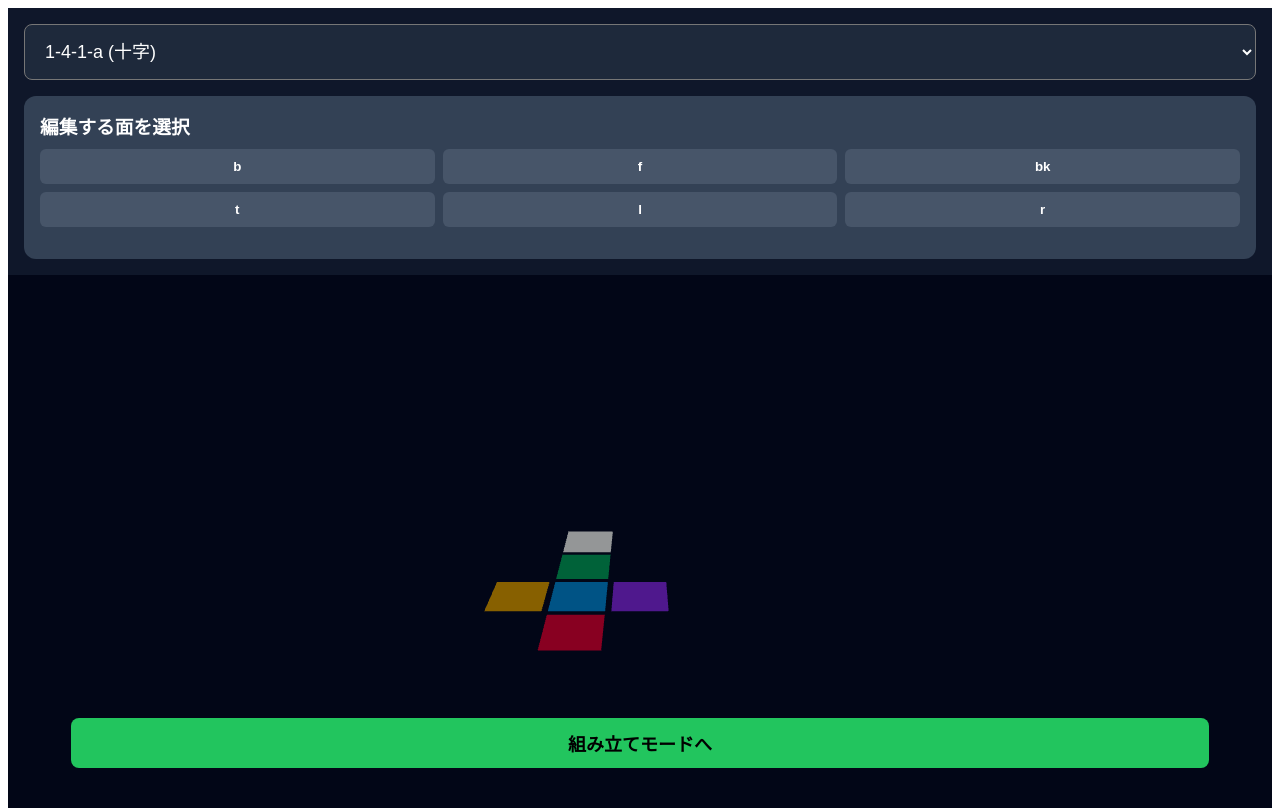
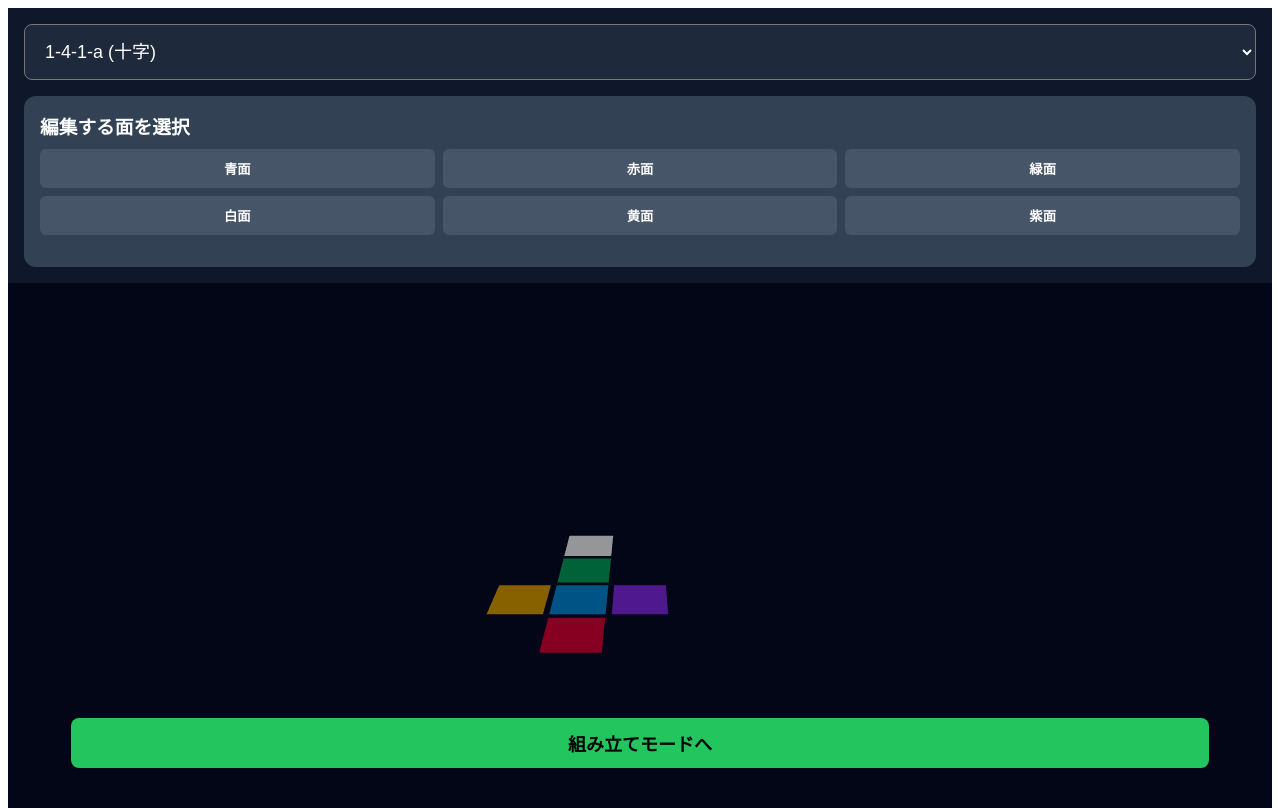
Before and after one commit to bqyujiyamada-code/study-quest, a Next.js app: page /cube-quest in a window 1280 px wide. Built offline with nearby package versions, Linux system fonts and the light colour scheme.

Commit message:
fix cube-quest

```diff
--- a/src/app/cube-quest/page.tsx
+++ b/src/app/cube-quest/page.tsx
@@ -12,7 +12,12 @@ type FaceConfig = { text: string; rotation: number };
 // --- 定数 ---
 const COLORS = { b: "#0ea5e9", f: "#f43f5e", bk: "#10b981", l: "#eab308", r: "#a855f7", t: "#f8fafc" };
 
-// --- パターンデータ ---
+// 直感的な名前のマップ
+const FACE_LABELS: Record<string, string> = {
+  b: "青面", f: "赤面", bk: "緑面", l: "黄面", r: "紫面", t: "白面",
+  c1: "中央1", c2: "中央2", c3: "中央3", left: "左面", r1: "右1", r2: "右2", r3: "右3"
+};
+
 const getPatterns = (): Record<string, FaceDef[]> => ({
   "1-4-1-a (十字)": [
     { id: "b", color: COLORS.b, pos: [0, 0, 0], pivot: [0, 0, 0], axis: "X", sign: 0 },
@@ -104,7 +109,6 @@ const getPatterns = (): Record<string, FaceDef[]> => ({
   ]
 });
 
-// --- コンポーネント ---
 function FaceInstance({ def, progress, allFaces, config, isSelected }: { def: FaceDef; progress: number; allFaces: FaceDef[]; config: FaceConfig; isSelected: boolean }) {
   const groupRef = useRef<THREE.Group>(null);
 
@@ -169,15 +173,16 @@ export default function CubeQuestPage() {
             <h3 style={{ margin: "0 0 10px 0" }}>編集する面を選択</h3>
             <div style={{ display: "grid", gridTemplateColumns: "repeat(3, 1fr)", gap: "8px", marginBottom: "16px" }}>
               {currentFaces.map((f) => (
-                <button key={f.id} onClick={() => setSelectedId(f.id)} style={{ padding: "10px", background: selectedId === f.id ? "#38bdf8" : "#475569", border: "none", borderRadius: "6px", color: "white", fontWeight: "bold" }}>{f.id}</button>
+                <button key={f.id} onClick={() => setSelectedId(f.id)} style={{ padding: "10px", background: selectedId === f.id ? "#38bdf8" : "#475569", border: "none", borderRadius: "6px", color: "white", fontWeight: "bold" }}>
+                  {FACE_LABELS[f.id] || f.id}
+                </button>
               ))}
             </div>
 
-            {/* 選択中の面がある場合のみ編集UIを表示 */}
             {selectedId && (
               <div style={{ borderTop: "1px solid #64748b", paddingTop: "16px" }}>
                 <div style={{ display: "flex", justifyContent: "space-between", alignItems: "center", marginBottom: "10px" }}>
-                  <p style={{ margin: 0 }}>選択中: <strong>面 {selectedId}</strong></p>
+                  <p style={{ margin: 0 }}>選択中: <strong>{FACE_LABELS[selectedId] || selectedId}</strong></p>
                   <button onClick={() => setSelectedId(null)} style={{ padding: "8px 16px", background: "#22c55e", border: "none", borderRadius: "6px", color: "white" }}>編集完了</button>
                 </div>
                 <input placeholder="文字を入力..." value={faceConfigs[selectedId]?.text || ""} onChange={(e) => setFaceConfigs(prev => ({...prev, [selectedId]: {...(prev[selectedId] || {text: "", rotation: 0}), text: e.target.value}}))} style={{ width: "100%", padding: "12px", fontSize: "16px", borderRadius: "6px", border: "none", boxSizing: "border-box" }} />
```
